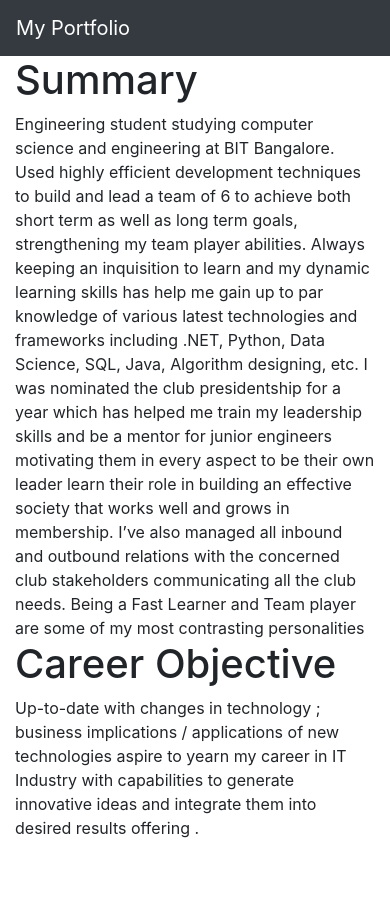
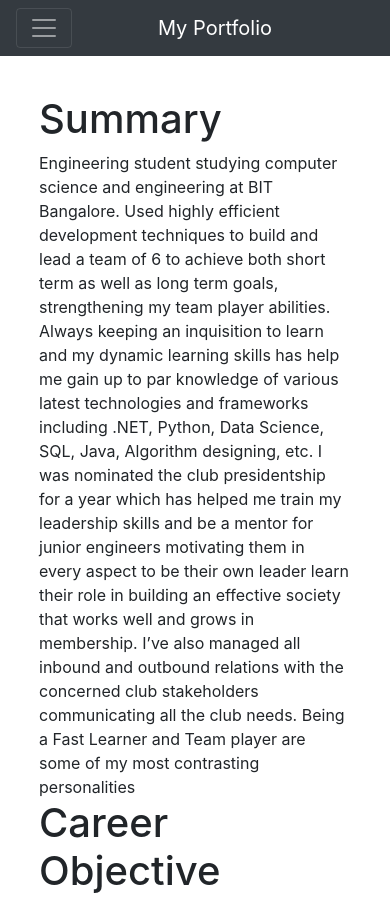
Before and after one commit to bhavesh-prasad/my_portfolio, a React app: page / in a window 390 px wide. Shown: the top 898 px of the page. Before the commit the page ends 844 px from the top, so only its background shows below. Built offline with nearby package versions, Linux system fonts and the light colour scheme.

Commit message:
Navbar Responsivness Bug Removed

```diff
--- a/public/index.css
+++ b/public/index.css
@@ -2,4 +2,11 @@ body {
     margin: 0%;
     -webkit-font-smoothing: antialiased;
     -moz-osx-font-smoothing: grayscale;
-  }
+    /* background-color: black; */
+}
+
+#root{
+ padding-left: 10%;
+ padding-right: 10%;
+ margin-top: 10%;
+}
--- a/public/index.html
+++ b/public/index.html
@@ -16,9 +16,12 @@
     <script src="https://cdnjs.cloudflare.com/ajax/libs/popper.js/1.14.7/umd/popper.min.js" integrity="sha384-UO2eT0CpHqdSJQ6hJty5KVphtPhzWj9WO1clHTMGa3JDZwrnQq4sF86dIHNDz0W1" crossorigin="anonymous"></script>
     <script src="https://stackpath.bootstrapcdn.com/bootstrap/4.3.1/js/bootstrap.min.js" integrity="sha384-JjSmVgyd0p3pXB1rRibZUAYoIIy6OrQ6VrjIEaFf/nJGzIxFDsf4x0xIM+B07jRM" crossorigin="anonymous"></script>
     <nav class="navbar navbar-expand-lg navbar-dark bg-dark">
+      <button class="navbar-toggler" type="button" data-toggle="collapse" data-target="#navbarSupportedContent" aria-controls="navbarSupportedContent" aria-expanded="false" aria-label="Toggle navigation">
+        <span class="navbar-toggler-icon"></span>
+      </button>
       <a class="navbar-brand" href="/">My Portfolio</a>
       <div>
-        <div class="collapse navbar-collapse" id="nestedNav">
+        <div class="collapse navbar-collapse" id="navbarSupportedContent">
           <ul class="navbar-nav mr-auto">
             <li class="nav-item">
               <a class="nav-link" href="/eaducation">Eaducation</a>
@@ -32,6 +35,6 @@
           </ul>
       </div>
     </nav>
-    <div id="root"></div>
+    <div class="parallax-container" id="root"></div>
   </body>
 </html>
--- a/src/components/Home/home.js
+++ b/src/components/Home/home.js
@@ -1,8 +1,9 @@
 import React from 'react';
-class home_contents extends React.Component{
-    render(){
-        return(
-            <div class="container">
+class home_contents extends React.Component {
+  render() {
+    return (
+      <div>
+
         <div>
           <h1>Summary</h1>
         </div>
--- a/src/index.js
+++ b/src/index.js
@@ -7,4 +7,3 @@ import App from './components/App/App';
 ReactDOM.render(
     <App/>  ,  document.getElementById('root')
 );
-ReactDOM.render(<App/>,document.getElementById('root'));
```
Lines whose indentation alone changed are shown as unchanged.
